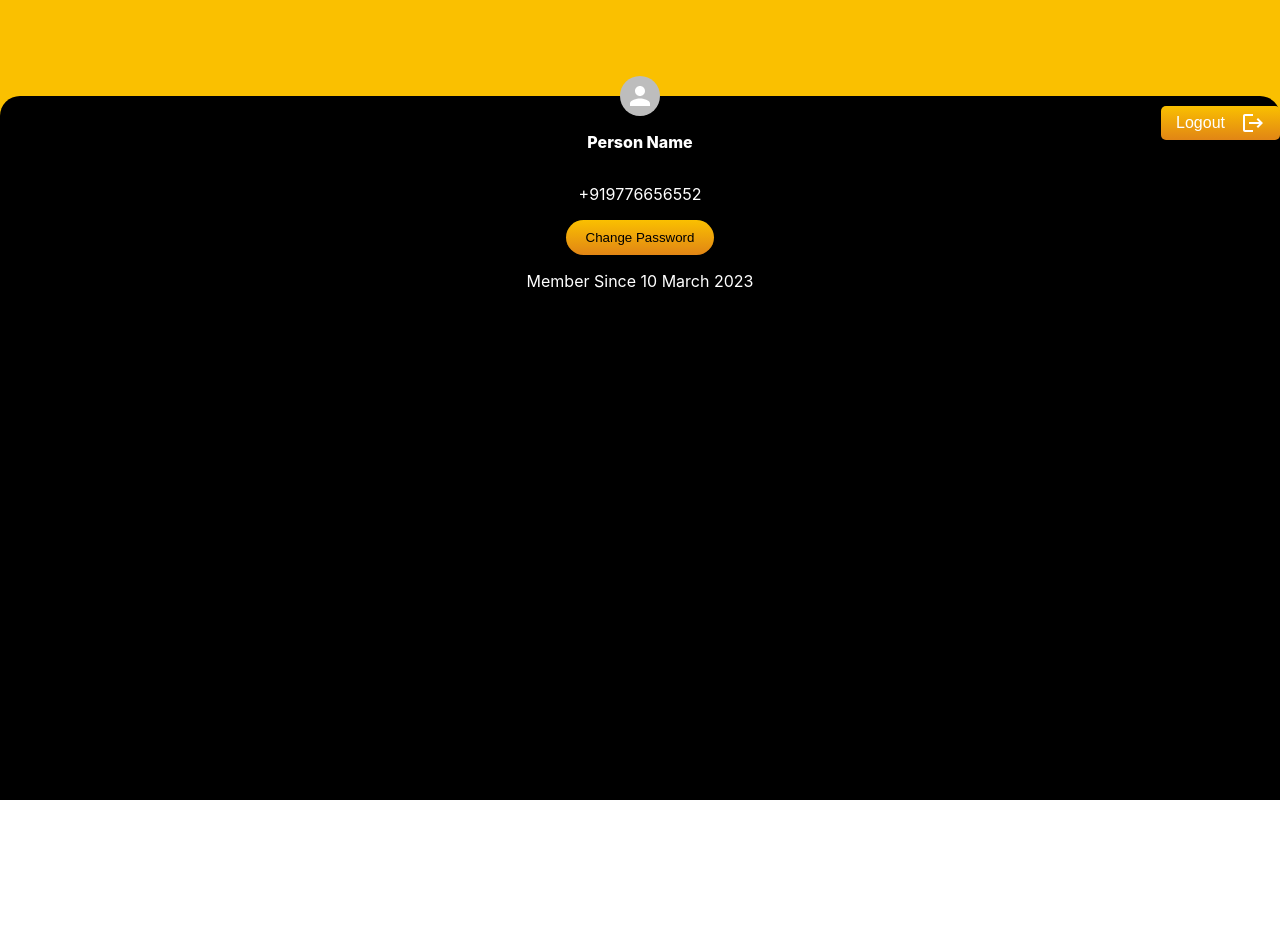
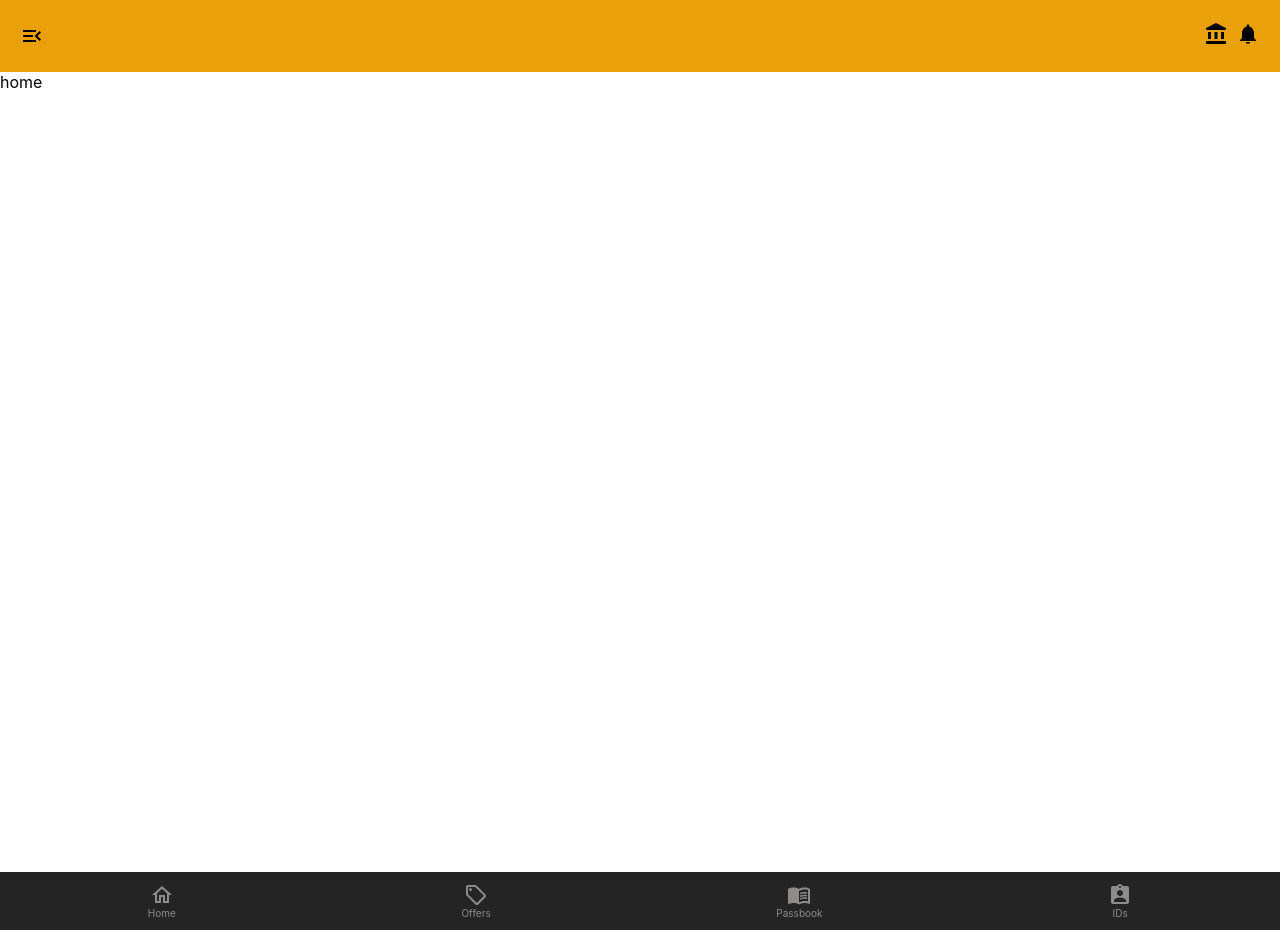
Before and after one commit to brijeshIvory/digital-wallet, a React (Create React App) app: page /tabs/home in a window 1280 px wide. Before the commit the page ends 800 px from the top, so only its background shows below. Built offline with nearby package versions, Linux system fonts and the light colour scheme.

Commit message:
added routing

```diff
--- a/src/App.js
+++ b/src/App.js
@@ -1,14 +1,14 @@
 import "./App.css";
-import LoginRegister from "./Components/Auth/index.jsx";
-import Home from "./Components/Home/index.jsx";
-import Profile from "./Components/Profile/index.jsx";
+import Footer from "./Components/Footer";
+import Header from "./Components/Header";
+import Router from "./Router/Router";
 
 function App() {
   return (
     <div className="app">
-      {/* <LoginRegister /> */}
-      {/* <Home /> */}
-      <Profile />
+    <Header />
+         <Router/>
+         <Footer/>
     </div>
   );
 }
--- a/src/Components/Footer/index.jsx
+++ b/src/Components/Footer/index.jsx
@@ -4,17 +4,18 @@ import HomeOutlinedIcon from "@mui/icons-material/HomeOutlined";
 import SellOutlinedIcon from "@mui/icons-material/SellOutlined";
 import MenuBookIcon from "@mui/icons-material/MenuBook";
 import AssignmentIndIcon from "@mui/icons-material/AssignmentInd";
+import { Link } from "react-router-dom";
 
 function Footer() {
   return (
     <div className="footer">
       <div className="footer_icon">
         <HomeOutlinedIcon sx={{ color: "#8e8b8b" }} />
-        <div className="footer_icon_title">Home</div>
+        <Link to={"tabs/home"} className="footer_icon_title">Home</Link>
       </div>
       <div className="footer_icon">
         <SellOutlinedIcon sx={{ color: "#8e8b8b" }} />
-        <div className="footer_icon_title">Offers</div>
+        <Link to={"tabs/offers"} className="footer_icon_title">Offers</Link>
       </div>
       <div className="footer_icon">
         <MenuBookIcon sx={{ color: "#8e8b8b" }} />
--- a/src/Components/Footer/index.scss
+++ b/src/Components/Footer/index.scss
@@ -9,6 +9,7 @@
 .footer_icon_title {
   color: #8e8b8b;
   font-size: 10px;
+  text-decoration: none !important;
 }
 .footer_icon {
   display: flex;
--- a/src/Components/Home/index.jsx
+++ b/src/Components/Home/index.jsx
@@ -6,8 +6,7 @@ import "./index.scss";
 function Home() {
   return (
     <div className="home_container">
-      <Header />
-      <Footer />
+  home
     </div>
   );
 }
--- /dev/null
+++ b/src/Router/Router.jsx
@@ -0,0 +1,16 @@
+import React from 'react'
+import { Routes, Route } from 'react-router-dom'
+import Home from '../Components/Home/index'
+import OfferPage from '../Components/Offer'
+import Profile from '../Components/Profile'
+const Router = () => {
+  return (
+    <Routes>
+      <Route path="tabs/home" exact element={<Home />} />
+      <Route path="tabs/offers" element={<OfferPage />} />
+      <Route path="profile" element={<Profile />} />
+    </Routes>
+  )
+}
+
+export default Router
--- a/src/index.js
+++ b/src/index.js
@@ -2,10 +2,14 @@ import React from "react";
 import ReactDOM from "react-dom/client";
 import "./index.css";
 import App from "./App";
+import { BrowserRouter } from "react-router-dom";
 
 const root = ReactDOM.createRoot(document.getElementById("root"));
 root.render(
   <React.StrictMode>
-    <App />
-  </React.StrictMode>
+
+      <BrowserRouter>
+          <App />
+      </BrowserRouter>
+    </React.StrictMode>,
 );
```
Also changed, not shown: src/Router/router.js (deleted).
